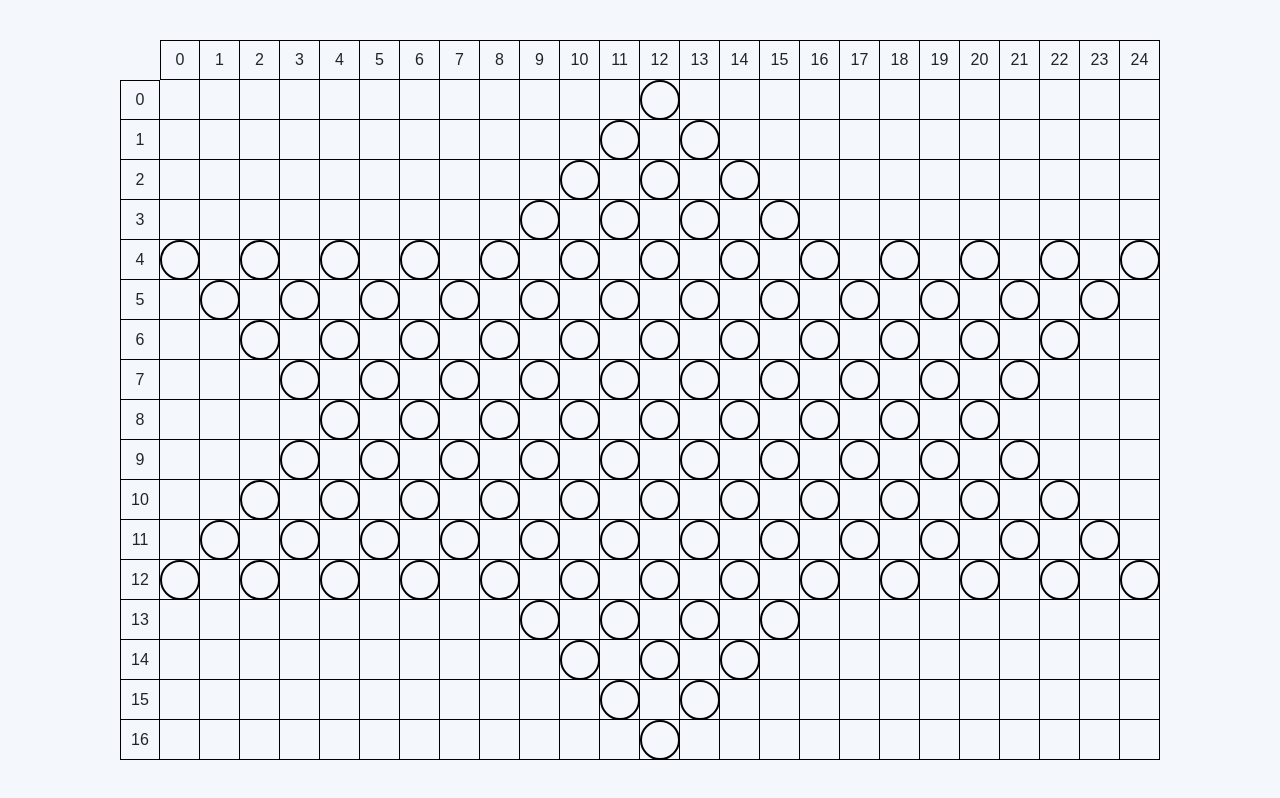
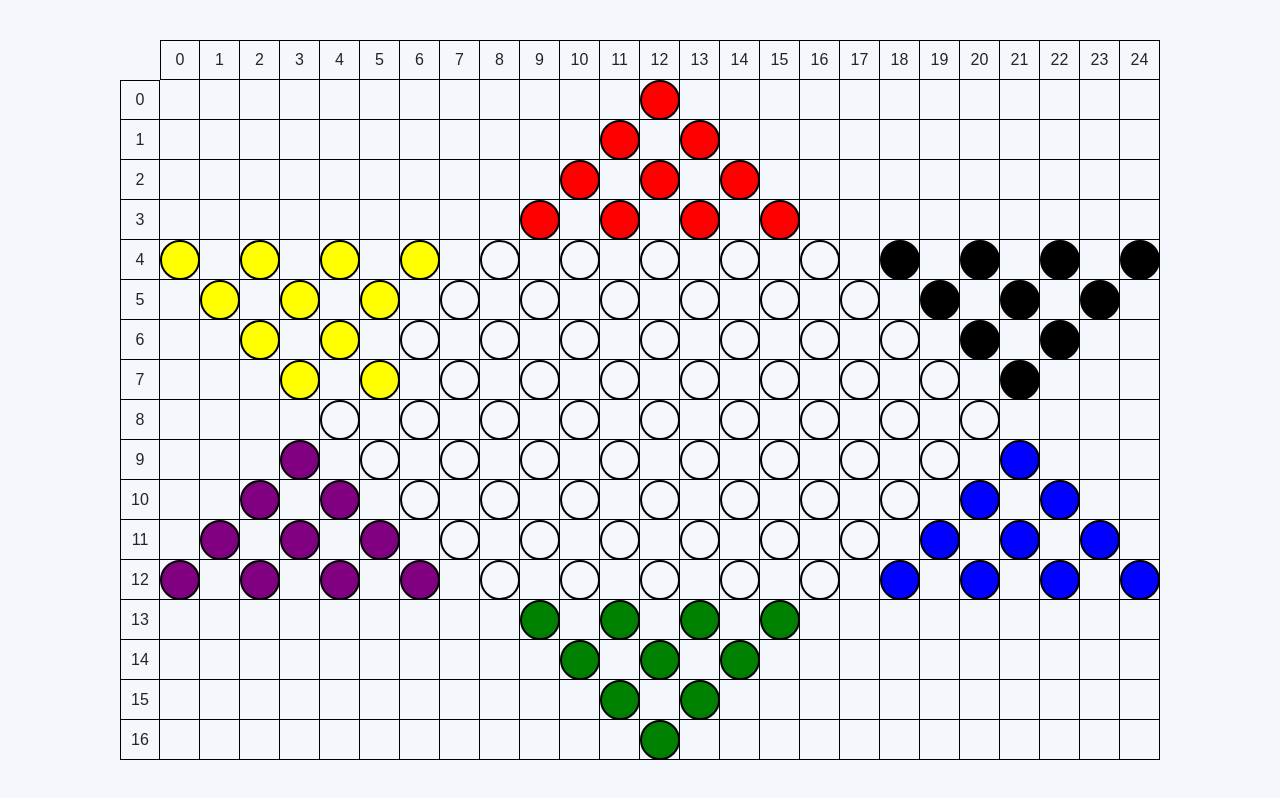
Before and after one commit to MITTuu/PP4-Lenguajes-Damas_Chinas, a React (Create React App) app in the folder frontend/: page /grid in a window 1280 px wide. Built offline with nearby package versions, Linux system fonts and the light colour scheme.

Commit message:
Tablero con colores y posiciones definidas

```diff
--- a/frontend/src/assets/Grid.css
+++ b/frontend/src/assets/Grid.css
@@ -72,3 +72,28 @@ body, html {
   width: 40px;             /* Ocupa todo el ancho de la celda */
   height: 40px;            /* Ocupa todo el alto de la celda */
 }
+
+
+.red-cell .circle {
+  background-color: red;
+}
+
+.yellow-cell .circle {
+  background-color: yellow;
+}
+
+.purple-cell .circle {
+  background-color: purple;
+}
+
+.green-cell .circle {
+  background-color: green;
+}
+
+.blue-cell .circle {
+  background-color: blue;
+}
+
+.black-cell .circle {
+  background-color: black;
+}
--- a/frontend/src/components/Grid.jsx
+++ b/frontend/src/components/Grid.jsx
@@ -2,7 +2,6 @@ import React from 'react';
 import '../assets/Grid.css';
 
 const Grid = () => {
-  // Crear un array de 18 filas y 26 columnas
   const rows = 17;
   const cols = 25;
 
@@ -25,15 +24,50 @@ const Grid = () => {
     [14, 14], [15, 11], [15, 13], [16, 12]
   ];
 
-  // Función para manejar el clic en una celda
+  //Fichas del juego segun sus coordenadas:
+
+  //Fichas rojas:
+  const redCoordinates = [
+    [0, 12], [1, 11], [1, 13], [2, 10], [2, 12], [2, 14], [3, 9], [3, 11], [3, 13], [3, 15]
+  ];
+  //Fichas amarillas:
+  const yellowCoordinates = [
+    [4, 0], [4, 2], [4, 4], [4, 6], [5, 1], [5, 3], [5, 5], [6, 2], [6, 4], [7, 3], [7, 5]
+  ];
+    //Fichas moradas:
+  const purpleCoordinates = [
+    [9, 3], [10, 2], [10, 4], [11, 1], [11, 3], [11, 5], [12, 0], [12, 2], [12, 4], [12, 6]
+  ];
+    //Fichas verdes:
+  const greenCoordinates = [
+    [13, 9], [13, 11], [13, 13], [13, 15], [14, 10], [14, 12], [14, 14], [15, 11], [15, 13], [16, 12]
+  ];
+    //Fichas azules:
+  const blueCoordinates = [
+    [9,21],[10,22], [11, 19], [11, 21], [11, 23], [10, 20], [11, 22], [12,18], [12, 20], [12, 22], [12, 24]
+  ];
+    //Fichas negras:
+  const blackCoordinates = [
+    [4, 18], [4, 20], [4, 22], [4, 24], [5, 19], [5, 21], [5, 23], [6, 20], [6, 22], [7, 21]
+  ];
+  //Funcion para asinarles el color a cada celda segun su x,y
+  const getColorClass = (row, col) => {
+    if (redCoordinates.some(([r, c]) => r === row && c === col)) return 'red-cell';
+    if (yellowCoordinates.some(([r, c]) => r === row && c === col)) return 'yellow-cell';
+    if (purpleCoordinates.some(([r, c]) => r === row && c === col)) return 'purple-cell';
+    if (greenCoordinates.some(([r, c]) => r === row && c === col)) return 'green-cell';
+    if (blueCoordinates.some(([r, c]) => r === row && c === col)) return 'blue-cell';
+    if (blackCoordinates.some(([r, c]) => r === row && c === col)) return 'black-cell';
+    return '';
+  };
+
   const handleClick = (row, col) => {
     console.log(`Celda seleccionada: (${row}, ${col})`);
   };
 
   return (
     <div className="grid-container">
-      {/* Encabezado de columnas (fila 0) */}
-      <div className="header-cell"></div> {/* Esquina (0,0) vacía */}
+      <div className="header-cell"></div>
       {Array.from({ length: cols }, (_, index) => (
         <div
           key={`col-header-${index}`}
@@ -43,24 +77,20 @@ const Grid = () => {
         </div>
       ))}
 
-      {/* Filas del cuerpo de la cuadrícula */}
       {Array.from({ length: rows }, (_, rowIndex) => (
         <React.Fragment key={`row-${rowIndex}`}>
-          {/* Encabezado de filas (columna 0) */}
           <div
             className={`row-header ${rowIndex === 0 ? 'first-row' : ''}`}
           >
             {rowIndex}
           </div>
 
-          {/* Celdas de la cuadrícula */}
           {Array.from({ length: cols }, (_, colIndex) => (
             <div
               key={`cell-${rowIndex}-${colIndex}`}
               onClick={() => handleClick(rowIndex, colIndex)}
-              className="grid-cell"
+              className={`grid-cell ${getColorClass(rowIndex, colIndex)}`}
             >
-              {/* Verificar si esta celda está en circleCoordinates */}
               {circleCoordinates.some(([row, col]) => row === rowIndex && col === colIndex) && (
                 <div className="circle"></div>
               )}
```
Lines whose indentation alone changed are shown as unchanged.
